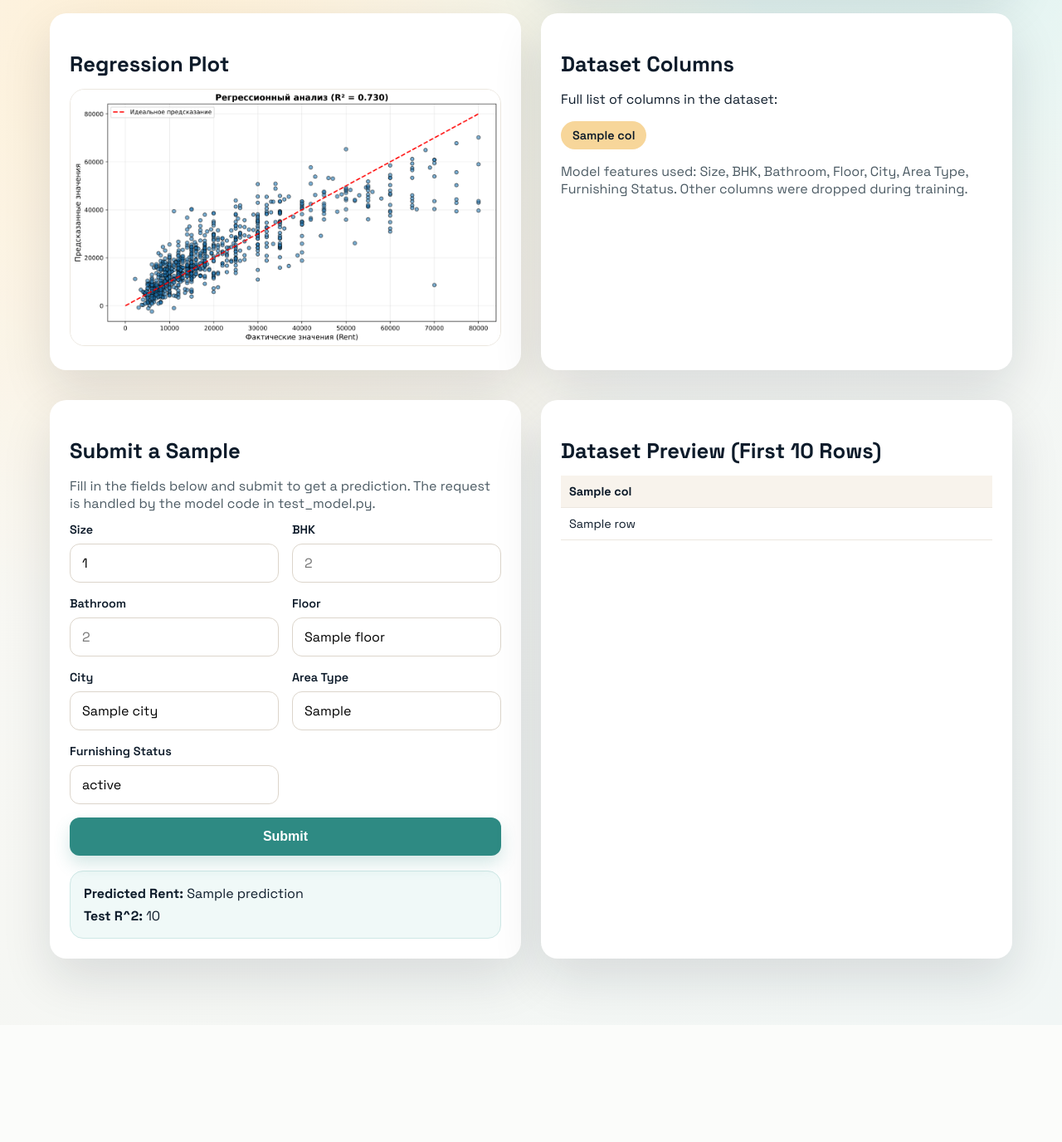
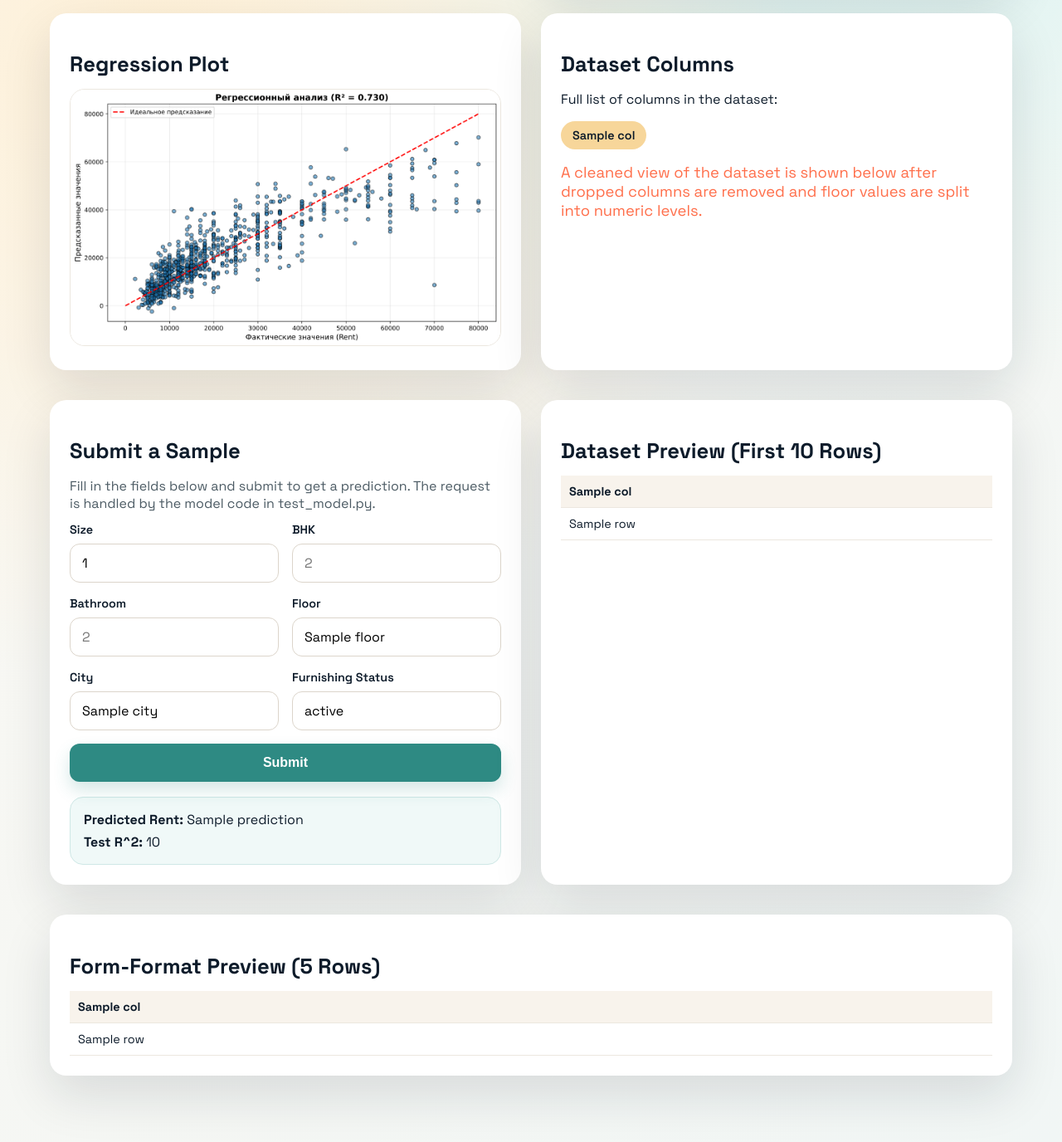
Before and after one commit to renoegneo/HouseRentPrediction-Linear-Regression-, a Flask app: template templates/index.html in a window 1280 px wide. Shown: the part 272-1648 px from the top of the page at 83% size. Before the commit the page ends 1489 px from the top, so only its background shows below. Run offline with Flask 3, Linux system fonts and the light colour scheme; the template is opened without the code that fills it: most values are stand-ins (such as "Sample title", 1, 10 or a date in 2020).

Commit message:
final commit with done project

```diff
--- a/app.py
+++ b/app.py
@@ -17,6 +17,19 @@ def load_dataset():
 DATASET = load_dataset()
 DATASET_COLUMNS = DATASET.columns.tolist()
 DATASET_HEAD = DATASET.head(10).to_dict(orient="records")
+UNUSED_COLUMNS = [col for col in ["Posted On", "Area Locality", "Floor", "Rent"] if col in DATASET_COLUMNS]
+
+
+def build_model_ready_preview(df):
+    target_columns = ["Size", "BHK", "Bathroom", "Floor", "City", "Furnishing Status"]
+    existing = [col for col in target_columns if col in df.columns]
+    preview = df[existing].dropna()
+    return preview
+
+
+MODEL_READY = build_model_ready_preview(DATASET)
+MODEL_READY_COLUMNS = MODEL_READY.columns.tolist()
+MODEL_READY_HEAD = MODEL_READY.head(5).to_dict(orient="records")
 
 
 def parse_int(value, field_name, errors):
@@ -33,6 +46,9 @@ def index():
         "index.html",
         dataset_columns=DATASET_COLUMNS,
         dataset_head=DATASET_HEAD,
+        model_ready_columns=MODEL_READY_COLUMNS,
+        model_ready_head=MODEL_READY_HEAD,
+        unused_columns=UNUSED_COLUMNS,
         r2_score=round(get_r2_score(), 4),
         prediction=None,
         errors=[],
@@ -48,7 +64,6 @@ def predict():
         "bathroom": request.form.get("bathroom", "").strip(),
         "floor": request.form.get("floor", "").strip(),
         "city": request.form.get("city", "").strip(),
-        "area_type": request.form.get("area_type", "").strip(),
         "furnishing_status": request.form.get("furnishing_status", "").strip(),
     }
 
@@ -60,7 +75,6 @@ def predict():
     for key, label in [
         ("floor", "Floor"),
         ("city", "City"),
-        ("area_type", "Area Type"),
         ("furnishing_status", "Furnishing Status"),
     ]:
         if not form_data[key]:
@@ -74,7 +88,6 @@ def predict():
             "Bathroom": bathroom,
             "Floor": form_data["floor"],
             "City": form_data["city"],
-            "Area Type": form_data["area_type"],
             "Furnishing Status": form_data["furnishing_status"],
         }
         prediction = round(predict_from_input(payload), 2)
@@ -83,6 +96,9 @@ def predict():
         "index.html",
         dataset_columns=DATASET_COLUMNS,
         dataset_head=DATASET_HEAD,
+        model_ready_columns=MODEL_READY_COLUMNS,
+        model_ready_head=MODEL_READY_HEAD,
+        unused_columns=UNUSED_COLUMNS,
         r2_score=round(get_r2_score(), 4),
         prediction=prediction,
         errors=errors,
--- /dev/null
+++ b/requirements.txt
@@ -0,0 +1,5 @@
+Flask==2.3.3
+pandas==2.0.3
+scikit-learn==1.3.0
+joblib==1.3.2
+matplotlib==3.7.2
--- a/templates/index.html
+++ b/templates/index.html
@@ -120,6 +120,11 @@
         background: var(--accent-soft);
         font-weight: 600;
         font-size: 0.9rem;
+      }
+      .chip.unused {
+        background: #f8d7da;
+        color: #8a1f2d;
+        border: 1px solid #f0b7bd;
       }
 
       .plot {
@@ -283,12 +288,12 @@
           <p>Full list of columns in the dataset:</p>
           <div class="chips">
             {% for col in dataset_columns %}
-            <span class="chip">{{ col }}</span>
+            <span class="chip{% if col in unused_columns %} unused{% endif %}">{{ col }}</span>
             {% endfor %}
           </div>
-          <p style="margin-top: 16px; color: var(--muted);">
-            Model features used: Size, BHK, Bathroom, Floor, City, Area Type,
-            Furnishing Status. Other columns were dropped during training.
+          <p style="margin-top: 16px; color: rgba(255, 94, 54, 0.9); font-size: 1.15rem;">
+            A cleaned view of the dataset is shown below after dropped columns
+            are removed and floor values are split into numeric levels.
           </p>
         </div>
       </section>
@@ -360,16 +365,6 @@
                 />
               </label>
               <label>
-                Area Type
-                <input
-                  type="text"
-                  name="area_type"
-                  placeholder="Super Area"
-                  value="{{ form_data.get('area_type', '') }}"
-                  required
-                />
-              </label>
-              <label>
                 Furnishing Status
                 <input
                   type="text"
@@ -413,6 +408,33 @@
             </table>
           </div>
         </div>
+
+      </section>
+
+      <section class="section grid">
+        <div class="card">
+          <h2>Form-Format Preview (5 Rows)</h2>
+          <div class="table-wrap">
+            <table>
+              <thead>
+                <tr>
+                  {% for col in model_ready_columns %}
+                  <th>{{ col }}</th>
+                  {% endfor %}
+                </tr>
+              </thead>
+              <tbody>
+                {% for row in model_ready_head %}
+                <tr>
+                  {% for col in model_ready_columns %}
+                  <td>{{ row[col] }}</td>
+                  {% endfor %}
+                </tr>
+                {% endfor %}
+              </tbody>
+            </table>
+          </div>
+        </div>
       </section>
     </div>
   </body>
```
